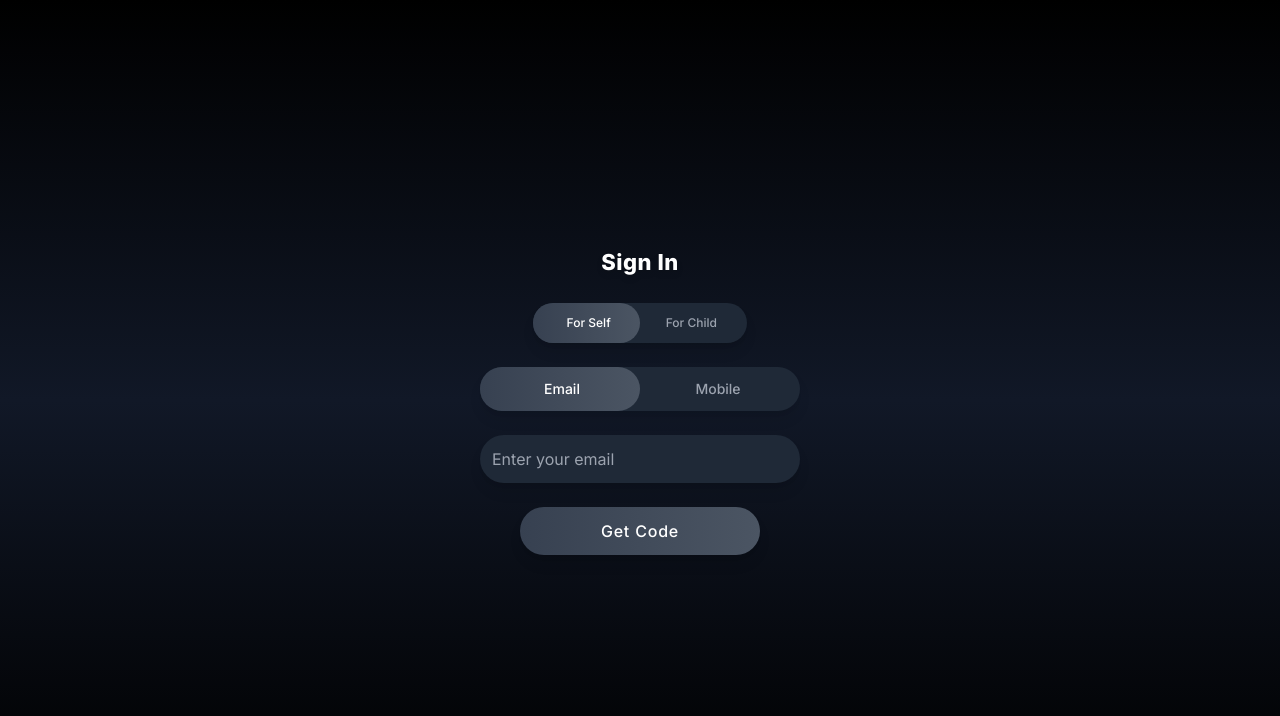
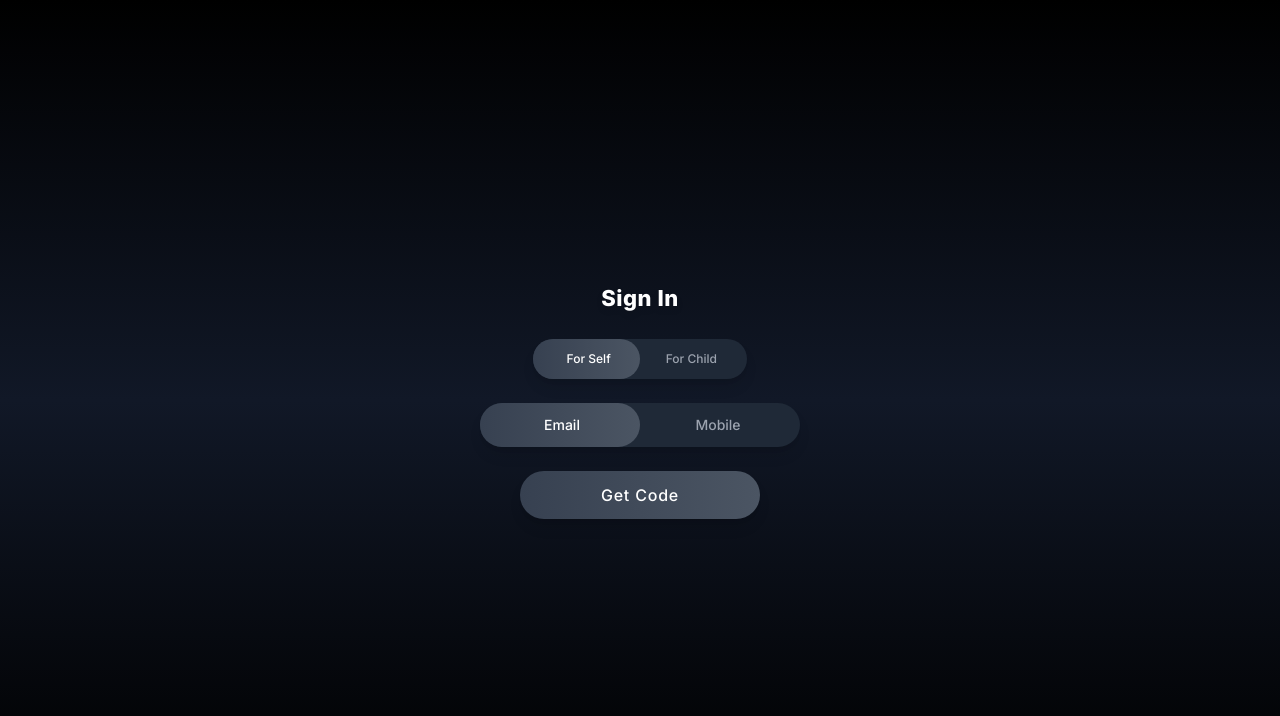
Before and after one commit to haresh12/CareerBridge, a Next.js app: page /signin in a window 1280 px wide. Shown: the top 716 px of the page. Built offline with nearby package versions, Linux system fonts and the light colour scheme.

Commit message:
Changes in email process

```diff
--- a/app/signin/page.tsx
+++ b/app/signin/page.tsx
@@ -69,44 +69,6 @@ export default function SignIn() {
         </div>
       </div>
 
-      {/* Input for Email or Phone */}
-      <div className="w-full max-w-xs mt-6">
-        {signInMethod === 'email' ? (
-          <input
-            type="email"
-            placeholder="Enter your email"
-            className="w-full p-3 rounded-full bg-gray-800 text-white placeholder-gray-400 focus:outline-none focus:ring-4 focus:ring-gray-500 transition-shadow duration-300 ease-in-out shadow-lg"
-          />
-        ) : (
-          <div className="relative flex items-center w-full">
-            <span className="absolute inset-y-0 left-0 flex items-center pl-3 text-gray-400">
-              🇮🇳 +91
-            </span>
-            <input
-              type="tel"
-              placeholder="Enter your mobile number"
-              className="w-full p-3 pl-20 rounded-full bg-gray-800 text-white placeholder-gray-400 focus:outline-none focus:ring-4 focus:ring-gray-500 transition-shadow duration-300 ease-in-out shadow-lg"
-            />
-          </div>
-        )}
-
-        {/* Code Verification UI */}
-        {codeSent && (
-          <div className="flex justify-center space-x-2 mt-8">
-            {verificationCode.map((digit, index) => (
-              <input
-                key={index}
-                type="text"
-                maxLength={1}
-                value={digit}
-                onChange={(e) => handleCodeChange(e.target.value, index)}
-                className="w-12 h-12 text-center text-xl rounded-lg bg-gray-800 text-white focus:outline-none focus:ring-2 focus:ring-gray-500 shadow-md"
-              />
-            ))}
-          </div>
-        )}
-      </div>
-
       {/* Get Code/Verify Button and Re-send Option */}
       <div className="flex flex-col items-center mt-6 w-full max-w-xs">
         <button
```
